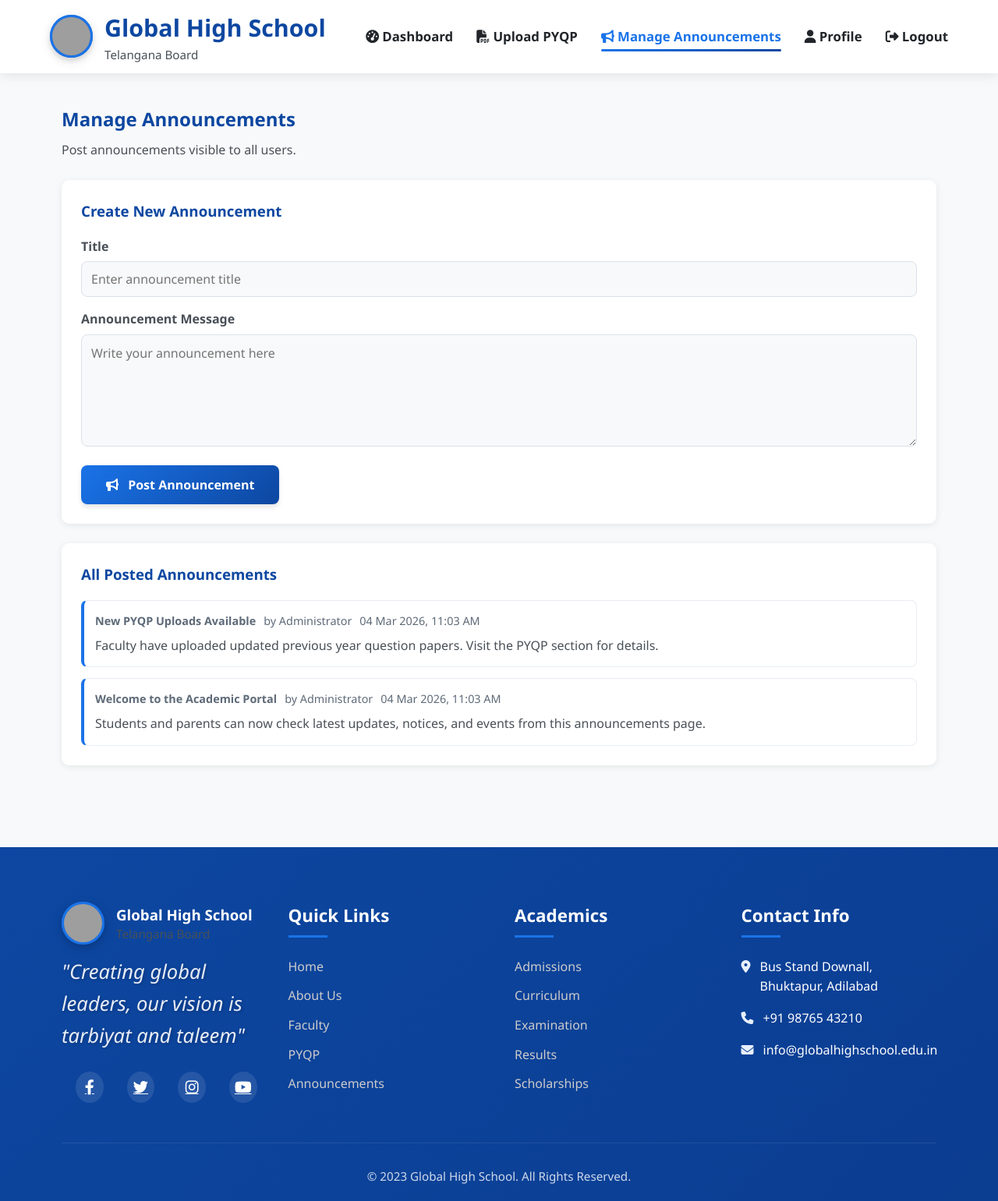
After one commit to MuhammadFauzan98/GHS1, a Flask app: page /faculty/announcements in a window 1280 px wide. The commit adds this page. Shown: the whole page at 78% size. Run offline with Flask 3, Linux system fonts and the light colour scheme; a user stored in the database is signed in; grey boxes are pictures that could not be loaded.

Commit message:
Add announcements module, improve navbar for logged-in users, and harden image rendering

```diff
--- a/app.py
+++ b/app.py
@@ -107,6 +107,16 @@ class ContactMessage(db.Model):
     replied_at = db.Column(db.DateTime)
     reply_message = db.Column(db.Text)
 
+class Announcement(db.Model):
+    id = db.Column(db.Integer, primary_key=True)
+    title = db.Column(db.String(200), nullable=False)
+    message = db.Column(db.Text, nullable=False)
+    created_by = db.Column(db.Integer, db.ForeignKey('faculty.id'), nullable=False)
+    created_at = db.Column(db.DateTime, default=datetime.utcnow)
+    is_active = db.Column(db.Boolean, default=True)
+
+    creator = db.relationship('Faculty', backref='announcements')
+
 class ActivityLog(db.Model):
     id = db.Column(db.Integer, primary_key=True)
     faculty_id = db.Column(db.Integer, db.ForeignKey('faculty.id'), nullable=False)
@@ -143,6 +153,48 @@ def log_activity(faculty_id, action, details=None, ip_address=None, user_agent=N
         print(f"Error logging activity: {e}")
         db.session.rollback()
 
+def get_image_url(image_path):
+    placeholder = url_for('static', filename='images/image-placeholder.svg')
+
+    if not image_path:
+        return placeholder
+
+    try:
+        normalized_path = str(image_path).replace('\\', '/').strip()
+
+        if normalized_path.startswith(('http://', 'https://', 'data:')):
+            return normalized_path
+
+        if normalized_path.startswith('/uploads/'):
+            normalized_path = normalized_path[len('/uploads/'):]
+        elif normalized_path.startswith('uploads/'):
+            normalized_path = normalized_path[len('uploads/'):]
+
+        if normalized_path.startswith('/static/'):
+            normalized_path = normalized_path[len('/static/'):]
+        elif normalized_path.startswith('static/'):
+            normalized_path = normalized_path[len('static/'):]
+
+        uploads_dir = app.config.get('UPLOAD_FOLDER', '')
+        if uploads_dir:
+            upload_candidate = os.path.join(uploads_dir, normalized_path)
+            if os.path.isfile(upload_candidate):
+                return url_for('serve_uploaded_file', filename=normalized_path)
+
+        static_candidate = os.path.join(app.static_folder, normalized_path)
+        if os.path.isfile(static_candidate):
+            return url_for('static', filename=normalized_path)
+
+        return placeholder
+    except Exception:
+        return placeholder
+
+@app.context_processor
+def inject_template_helpers():
+    return {
+        'get_image_url': get_image_url
+    }
+
 # =====================
 # PUBLIC ROUTES
 # =====================
@@ -164,7 +216,16 @@ def about():
 
 @app.route('/faculty')
 def faculty():
-    faculty_members = FacultyMember.query.all()
+    faculty_members = FacultyMember.query.filter(
+        FacultyMember.name.isnot(None),
+        FacultyMember.role.isnot(None),
+        FacultyMember.qualification.isnot(None),
+        FacultyMember.description.isnot(None),
+        FacultyMember.name != '',
+        FacultyMember.role != '',
+        FacultyMember.qualification != '',
+        FacultyMember.description != ''
+    ).all()
     return render_template('faculty.html', faculty_members=faculty_members)
 
 @app.route('/pyqp')
@@ -197,13 +258,18 @@ def contact():
             db.session.add(new_message)
             db.session.commit()
             flash('Your message has been sent successfully!', 'success')
-        except Exception as e:
+        except Exception:
             db.session.rollback()
             flash('There was an error sending your message. Please try again.', 'error')
 
         return redirect(url_for('contact'))
 
     return render_template('contact.html')
+
+@app.route('/announcements')
+def announcements():
+    active_announcements = Announcement.query.filter_by(is_active=True).order_by(Announcement.created_at.desc()).all()
+    return render_template('announcements.html', announcements=active_announcements)
 
 # =====================
 # AUTHENTICATION ROUTES
@@ -271,7 +337,7 @@ def faculty_dashboard():
                              pyqp_count=pyqp_count,
                              recent_pyqps=recent_pyqps,
                              recent_activities=recent_activities)
-    except Exception as e:
+    except Exception:
         flash('Error loading dashboard. Please try again.', 'error')
         return redirect(url_for('index'))
 
@@ -330,7 +396,7 @@ def faculty_upload_pyqp():
                 flash('PYQP uploaded successfully!', 'success')
                 return redirect(url_for('faculty_upload_pyqp'))
 
-            except Exception as e:
+            except Exception:
                 db.session.rollback()
                 flash('Error uploading file. Please try again.', 'error')
                 return redirect(request.url)
@@ -340,7 +406,7 @@ def faculty_upload_pyqp():
     try:
         total_pyqp = PYQP.query.count()
         recent_pyqps = PYQP.query.filter_by(uploaded_by=current_user.id).order_by(PYQP.uploaded_at.desc()).limit(10).all()
-    except Exception as e:
+    except Exception:
         total_pyqp = 0
         recent_pyqps = []
 
@@ -354,7 +420,7 @@ def faculty_upload_pyqp():
 def faculty_profile():
     try:
         activities = ActivityLog.query.filter_by(faculty_id=current_user.id).order_by(ActivityLog.created_at.desc()).limit(20).all()
-    except Exception as e:
+    except Exception:
         activities = []
 
     if request.method == 'POST':
@@ -383,13 +449,53 @@ def faculty_profile():
             )
 
             flash('Profile updated successfully!', 'success')
-        except Exception as e:
+        except Exception:
             db.session.rollback()
             flash('Error updating profile. Please try again.', 'error')
 
         return redirect(url_for('faculty_profile'))
 
     return render_template('auth/faculty_profile.html', activities=activities)
+
+@app.route('/faculty/announcements', methods=['GET', 'POST'])
+@login_required
+def faculty_announcements():
+    if request.method == 'POST':
+        title = request.form.get('title', '').strip()
+        message = request.form.get('message', '').strip()
+
+        if not title or not message:
+            flash('Title and announcement message are required.', 'error')
+            return redirect(url_for('faculty_announcements'))
+
+        new_announcement = Announcement(
+            title=title,
+            message=message,
+            created_by=current_user.id,
+            is_active=True
+        )
+
+        try:
+            db.session.add(new_announcement)
+            db.session.commit()
+
+            log_activity(
+                current_user.id,
+                'create_announcement',
+                f'Created announcement: {title}',
+                request.remote_addr,
+                request.headers.get('User-Agent')
+            )
+
+            flash('Announcement posted successfully.', 'success')
+            return redirect(url_for('faculty_announcements'))
+        except Exception:
+            db.session.rollback()
+            flash('Error posting announcement. Please try again.', 'error')
+            return redirect(url_for('faculty_announcements'))
+
+    posted_announcements = Announcement.query.order_by(Announcement.created_at.desc()).all()
+    return render_template('auth/faculty_announcements.html', announcements=posted_announcements)
 
 # =====================
 # FILE SERVING ROUTES
@@ -412,7 +518,7 @@ def serve_uploaded_file(filename):
             return "Not a file", 400
 
         return send_from_directory(uploads_dir, filename)
-    except Exception as e:
+    except Exception:
         return redirect('https://images.unsplash.com/photo-1523050854058-8df90110c9f1?ixlib=rb-4.0.3&auto=format&fit=crop&w=500&q=80')
 
 @app.route('/download_pyqp/<int:paper_id>')
@@ -434,7 +540,7 @@ def download_pyqp(paper_id):
             as_attachment=True,
             download_name=f"{paper.subject}_{paper.year}.pdf"
         )
-    except Exception as e:
+    except Exception:
         flash('Error downloading file. Please try again.', 'error')
         return redirect(url_for('pyqp'))
 
@@ -497,6 +603,25 @@ def init_db():
                 db.session.add_all(sample_faculty)
                 db.session.commit()
 
+            # Sample announcements
+            if Announcement.query.count() == 0:
+                announcer = Faculty.query.filter_by(username='admin').first() or Faculty.query.first()
+                if announcer:
+                    default_announcements = [
+                        Announcement(
+                            title='Welcome to the Academic Portal',
+                            message='Students and parents can now check latest updates, notices, and events from this announcements page.',
+                            created_by=announcer.id
+                        ),
+                        Announcement(
+                            title='New PYQP Uploads Available',
+                            message='Faculty have uploaded updated previous year question papers. Visit the PYQP section for details.',
+                            created_by=announcer.id
+                        )
+                    ]
+                    db.session.add_all(default_announcements)
+                    db.session.commit()
+
             print("Database initialized successfully!")
 
         except Exception as e:
--- a/static/js/script.js
+++ b/static/js/script.js
@@ -1,5 +1,32 @@
 // Enhanced JavaScript for better interactivity
 document.addEventListener('DOMContentLoaded', function() {
+    const defaultImageFallback = '/static/images/image-placeholder.svg';
+
+    const applyImageFallback = (imageElement) => {
+        imageElement.addEventListener('error', function handleImageError() {
+            if (imageElement.dataset.fallbackApplied === 'true') {
+                return;
+            }
+
+            imageElement.dataset.fallbackApplied = 'true';
+            imageElement.src = defaultImageFallback;
+        });
+
+        if (!imageElement.getAttribute('src') || !imageElement.getAttribute('src').trim()) {
+            imageElement.dataset.fallbackApplied = 'true';
+            imageElement.src = defaultImageFallback;
+        }
+    };
+
+    const allImages = document.querySelectorAll('img');
+    allImages.forEach((imageElement) => {
+        if (!imageElement.hasAttribute('loading')) {
+            imageElement.loading = 'lazy';
+        }
+        imageElement.referrerPolicy = 'no-referrer';
+        applyImageFallback(imageElement);
+    });
+
     // Mobile Navigation
     const hamburger = document.querySelector('.hamburger');
     const navLinks = document.querySelector('.nav-links');
--- /dev/null
+++ b/templates/auth/faculty_announcements.html
@@ -0,0 +1,100 @@
+{% extends "base.html" %}
+
+{% block title %}Manage Announcements - Global High School{% endblock %}
+
+{% block content %}
+<section class="faculty-announcements-page">
+    <div class="container">
+        <div class="section-header">
+            <h2>Manage Announcements</h2>
+            <p>Post announcements visible to all users.</p>
+        </div>
+
+        <div class="announcement-form-card">
+            <h3>Create New Announcement</h3>
+            <form method="POST" class="announcement-form">
+                <div class="form-group">
+                    <label for="title">Title</label>
+                    <input type="text" id="title" name="title" maxlength="200" required placeholder="Enter announcement title">
+                </div>
+                <div class="form-group">
+                    <label for="message">Announcement Message</label>
+                    <textarea id="message" name="message" rows="5" required placeholder="Write your announcement here"></textarea>
+                </div>
+                <button type="submit" class="btn btn-primary">
+                    <i class="fas fa-bullhorn"></i> Post Announcement
+                </button>
+            </form>
+        </div>
+
+        <div class="posted-announcements-card">
+            <h3>All Posted Announcements</h3>
+            {% if announcements %}
+            <div class="announcement-list">
+                {% for announcement in announcements %}
+                <div class="announcement-item">
+                    <div class="announcement-item-meta">
+                        <strong>{{ announcement.title }}</strong>
+                        <span>by {{ announcement.creator.name if announcement.creator else 'School Administration' }}</span>
+                        <span>{{ announcement.created_at.strftime('%d %b %Y, %I:%M %p') }}</span>
+                    </div>
+                    <p>{{ announcement.message }}</p>
+                </div>
+                {% endfor %}
+            </div>
+            {% else %}
+            <p class="no-data">No announcements posted yet.</p>
+            {% endif %}
+        </div>
+    </div>
+</section>
+
+<style>
+.faculty-announcements-page { padding: 40px 0 80px; background: #f8f9fa; min-height: 100vh; }
+.section-header { margin-bottom: 25px; }
+.section-header h2 { color: var(--dark-blue); margin-bottom: 8px; }
+.section-header p { color: var(--dark-gray); margin: 0; }
+.announcement-form-card,
+.posted-announcements-card {
+    background: var(--white);
+    border-radius: 10px;
+    box-shadow: 0 2px 10px rgba(0,0,0,0.08);
+    padding: 25px;
+    margin-bottom: 25px;
+}
+.announcement-form-card h3,
+.posted-announcements-card h3 {
+    color: var(--dark-blue);
+    margin-bottom: 18px;
+}
+.announcement-form .form-group { margin-bottom: 16px; }
+.announcement-form label { display: block; margin-bottom: 6px; font-weight: 600; color: var(--dark-gray); }
+.announcement-form input,
+.announcement-form textarea {
+    width: 100%;
+    border: 1px solid #dbe2ea;
+    border-radius: 8px;
+    padding: 11px 12px;
+    font-size: 1rem;
+}
+.announcement-form textarea { resize: vertical; min-height: 120px; }
+.announcement-list { display: flex; flex-direction: column; gap: 14px; }
+.announcement-item {
+    border: 1px solid #e8edf3;
+    border-left: 4px solid var(--primary-blue);
+    border-radius: 8px;
+    padding: 14px;
+}
+.announcement-item-meta {
+    display: flex;
+    flex-wrap: wrap;
+    gap: 10px;
+    align-items: center;
+    margin-bottom: 8px;
+    color: #5e6a78;
+    font-size: 0.9rem;
+}
+.announcement-item p { margin: 0; color: var(--dark-gray); white-space: pre-line; }
+.no-data { margin: 0; color: var(--dark-gray); }
+</style>
+{% endblock %}
--- a/templates/auth/faculty_dashboard.html
+++ b/templates/auth/faculty_dashboard.html
@@ -53,6 +53,12 @@
                     <i class="fas fa-book-open"></i>
                     <h4>View PYQP</h4>
                     <p>Check all question papers</p>
+                    <span class="action-arrow">→</span>
+                </a>
+                <a href="{{ url_for('faculty_announcements') }}" class="action-card">
+                    <i class="fas fa-bullhorn"></i>
+                    <h4>Post Announcement</h4>
+                    <p>Share updates visible to all users</p>
                     <span class="action-arrow">→</span>
                 </a>
             </div>
--- a/templates/base.html
+++ b/templates/base.html
@@ -20,26 +20,19 @@
                     </div>
                 </div>
                 <ul class="nav-links">
+                    {% if current_user.is_authenticated %}
+                    <li><a href="{{ url_for('faculty_dashboard') }}" {% if request.endpoint == 'faculty_dashboard' %}class="active"{% endif %}><i class="fas fa-tachometer-alt"></i> Dashboard</a></li>
+                    <li><a href="{{ url_for('faculty_upload_pyqp') }}" {% if request.endpoint == 'faculty_upload_pyqp' %}class="active"{% endif %}><i class="fas fa-file-pdf"></i> Upload PYQP</a></li>
+                    <li><a href="{{ url_for('faculty_announcements') }}" {% if request.endpoint == 'faculty_announcements' %}class="active"{% endif %}><i class="fas fa-bullhorn"></i> Manage Announcements</a></li>
+                    <li><a href="{{ url_for('faculty_profile') }}" {% if request.endpoint == 'faculty_profile' %}class="active"{% endif %}><i class="fas fa-user"></i> Profile</a></li>
+                    <li><a href="{{ url_for('faculty_logout') }}"><i class="fas fa-sign-out-alt"></i> Logout</a></li>
+                    {% else %}
                     <li><a href="{{ url_for('index') }}" {% if request.endpoint == 'index' %}class="active"{% endif %}>Home</a></li>
                     <li><a href="{{ url_for('about') }}" {% if request.endpoint == 'about' %}class="active"{% endif %}>About</a></li>
                     <li><a href="{{ url_for('faculty') }}" {% if request.endpoint == 'faculty' %}class="active"{% endif %}>Faculty</a></li>
                     <li><a href="{{ url_for('pyqp') }}" {% if request.endpoint == 'pyqp' %}class="active"{% endif %}>PYQP</a></li>
+                    <li><a href="{{ url_for('announcements') }}" {% if request.endpoint == 'announcements' %}class="active"{% endif %}>Announcements</a></li>
                     <li><a href="{{ url_for('contact') }}" {% if request.endpoint == 'contact' %}class="active"{% endif %}>Contact</a></li>
-
-                    {% if current_user.is_authenticated %}
-                    <li class="nav-dropdown">
-                        <a href="#" class="nav-dropdown-toggle">
-                            <i class="fas fa-user-circle"></i> {{ current_user.name }}
-                        </a>
-                        <ul class="nav-dropdown-menu">
-                            <li><a href="{{ url_for('faculty_dashboard') }}"><i class="fas fa-tachometer-alt"></i> Dashboard</a></li>
-                            <li><a href="{{ url_for('faculty_upload_pyqp') }}"><i class="fas fa-file-pdf"></i> Upload PYQP</a></li>
-                            <li><a href="{{ url_for('faculty_profile') }}"><i class="fas fa-user"></i> Profile</a></li>
-                            <li><hr class="dropdown-divider"></li>
-                            <li><a href="{{ url_for('faculty_logout') }}"><i class="fas fa-sign-out-alt"></i> Logout</a></li>
-                        </ul>
-                    </li>
-                    {% else %}
                     <li><a href="{{ url_for('faculty_login') }}" class="login-link"><i class="fas fa-sign-in-alt"></i> Faculty Login</a></li>
                     {% endif %}
                 </ul>
@@ -50,8 +43,6 @@
                 </div>
             </div>
         </nav>
-    </header>
-
     <!-- Flash Messages -->
     {% with messages = get_flashed_messages(with_categories=true) %}
         {% if messages %}
@@ -100,6 +91,7 @@
                         <li><a href="{{ url_for('about') }}">About Us</a></li>
                         <li><a href="{{ url_for('faculty') }}">Faculty</a></li>
                         <li><a href="{{ url_for('pyqp') }}">PYQP</a></li>
+                        <li><a href="{{ url_for('announcements') }}">Announcements</a></li>
                     </ul>
                 </div>
                 <div class="footer-section">
--- a/templates/faculty.html
+++ b/templates/faculty.html
@@ -12,9 +12,7 @@
             {% for faculty in faculty_members %}
             <div class="faculty-card">
                 <div class="faculty-image">
-                    {% if faculty.image_path %}
-                        <img src="{{ faculty.image_path }}" alt="{{ faculty.name }}">
-                    {% endif %}
+                    <img src="{{ get_image_url(faculty.image_path) }}" alt="{{ faculty.name }}">
                 </div>
                 <div class="faculty-info">
                     <h3>{{ faculty.name }}</h3>
```
Also changed, not shown: templates/announcements.html (added, +66 -0 lines), static/images/image-placeholder.svg (added).
